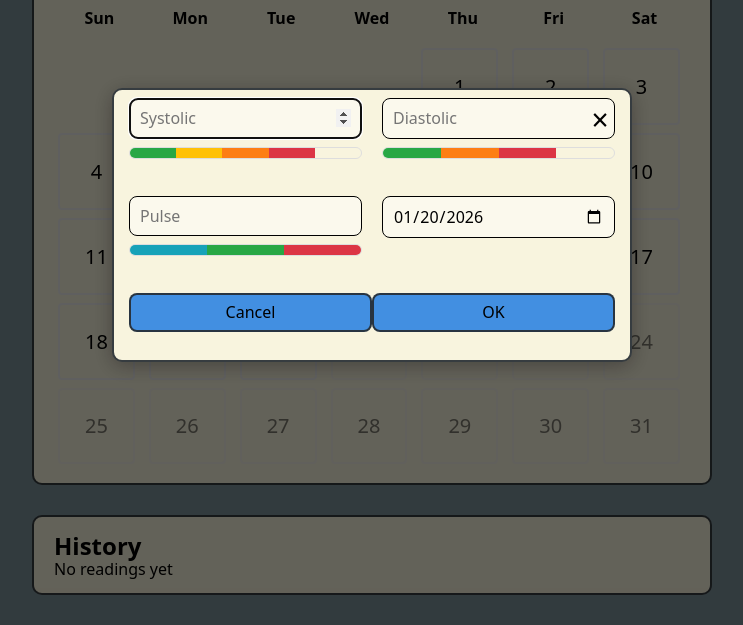
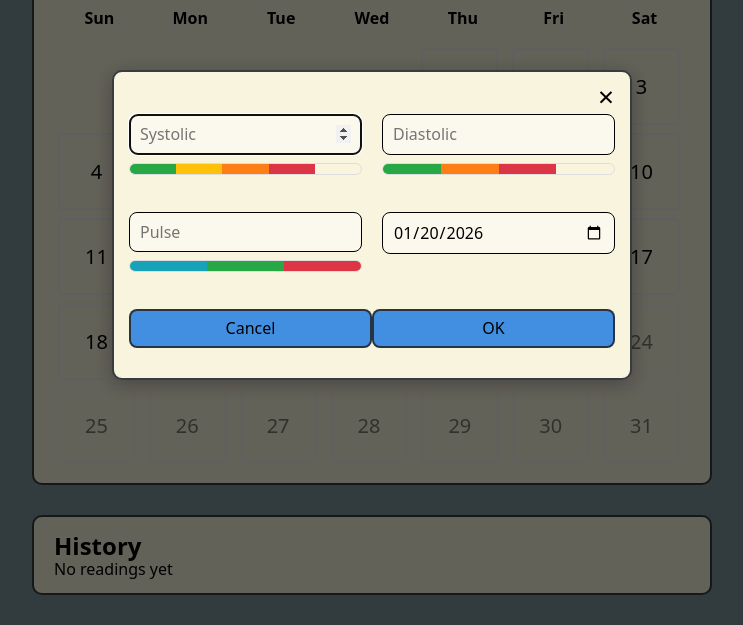
Before and after one commit to KristinnRoach/blood-pressure-tracker, a website built with Vite: page src/index.html in a window 1280 px wide. Both pictures are taken after a click on the button "Add". Shown: the part 175-800 px from the top of the page, without its empty margins (268-1011 px from the left). Built offline with nearby package versions, Linux system fonts and the light colour scheme.

Commit message:
Fix: modal close handler order; extract modal top padding to CSS; remove inline padding; cleanup redundant modal CSS

```diff
--- a/src/scripts/ui/addReadingModal.js
+++ b/src/scripts/ui/addReadingModal.js
@@ -98,7 +98,7 @@ export const AddReadingModal = () =>
               now.getHours(),
               now.getMinutes(),
               now.getSeconds(),
-              now.getMilliseconds()
+              now.getMilliseconds(),
             );
             readingDateIso = d.toISOString();
           } else {
@@ -121,7 +121,7 @@ export const AddReadingModal = () =>
           // Notify the app that readings changed and provide the added reading
           document.dispatchEvent(new CustomEvent('readings-updated'));
           document.dispatchEvent(
-            new CustomEvent('reading-added', { detail: reading })
+            new CustomEvent('reading-added', { detail: reading }),
           );
           // Close (and dispose) after successful save
           el.close && el.close();
@@ -174,8 +174,8 @@ export const AddReadingModal = () =>
         if (e.key === 'Tab') {
           const focusable = Array.from(
             overlay.querySelectorAll(
-              'a[href], button:not([disabled]), input:not([disabled]), select:not([disabled]), textarea:not([disabled]), [tabindex]:not([tabindex="-1"])'
-            )
+              'a[href], button:not([disabled]), input:not([disabled]), select:not([disabled]), textarea:not([disabled]), [tabindex]:not([tabindex="-1"])',
+            ),
           ).filter((el) => el.offsetParent !== null);
           if (focusable.length === 0) {
             e.preventDefault();
@@ -208,13 +208,6 @@ export const AddReadingModal = () =>
         document.removeEventListener('keydown', keyHandler);
       };
 
-      // Attach listeners
-      form && form.addEventListener('submit', submitHandler);
-      closeBtn && closeBtn.addEventListener('click', el.close);
-      cancelBtn && cancelBtn.addEventListener('click', el.close);
-      overlay && overlay.addEventListener('click', overlayClickHandler);
-      document.addEventListener('keydown', keyHandler);
-
       // Expose open/close API on the component element
       el.open = openHandler;
       el.close = () => {
@@ -239,6 +232,13 @@ export const AddReadingModal = () =>
         }, 140);
       };
 
+      // Attach listeners
+      form && form.addEventListener('submit', submitHandler);
+      closeBtn && closeBtn.addEventListener('click', el.close);
+      cancelBtn && cancelBtn.addEventListener('click', el.close);
+      overlay && overlay.addEventListener('click', overlayClickHandler);
+      document.addEventListener('keydown', keyHandler);
+
       // Open immediately so calling AddReadingModal() shows the modal by default
       openHandler();
 
--- a/src/styles/main.css
+++ b/src/styles/main.css
@@ -659,11 +659,13 @@ button:hover {
 /* Tighter layout adjustments specifically for SettingsModal */
 .add-reading-modal .modal-content {
   max-width: 520px; /* constrain to match inner content */
-  padding: var(--spacing-sm) var(--spacing-lg);
+  padding: var(--spacing-md) var(--spacing-lg);
 }
 
 .add-reading-modal .modal-body {
-  padding: 0;
+  padding-top: 2rem;
+  display: flex;
+  justify-content: center;
 }
 
 .settings-section h3 {
@@ -684,33 +686,15 @@ button:hover {
   color: var(--text-primary);
 }
 
-.add-reading-modal .slider-values {
-  margin-top: 6px;
-  color: var(--text-secondary);
-  font-size: 0.95rem;
-}
-
-.add-reading-modal .modal-body {
-  display: flex;
-  justify-content: center;
-}
-
 .add-reading-modal .settings-section {
   max-width: fit-content;
   margin: 0 auto;
 }
 
-/* Increase touch area and spacing for modal-close in settings */
-.add-reading-modal .modal-close {
-  width: 40px;
-  height: 40px;
-  font-size: 30px;
-}
-
 .modal-close {
   position: absolute;
-  top: var(--spacing-md);
-  right: var(--spacing-md);
+  top: var(--spacing-sm);
+  right: var(--spacing-sm);
   background: transparent;
   border: none;
   font-size: 28px;
```
